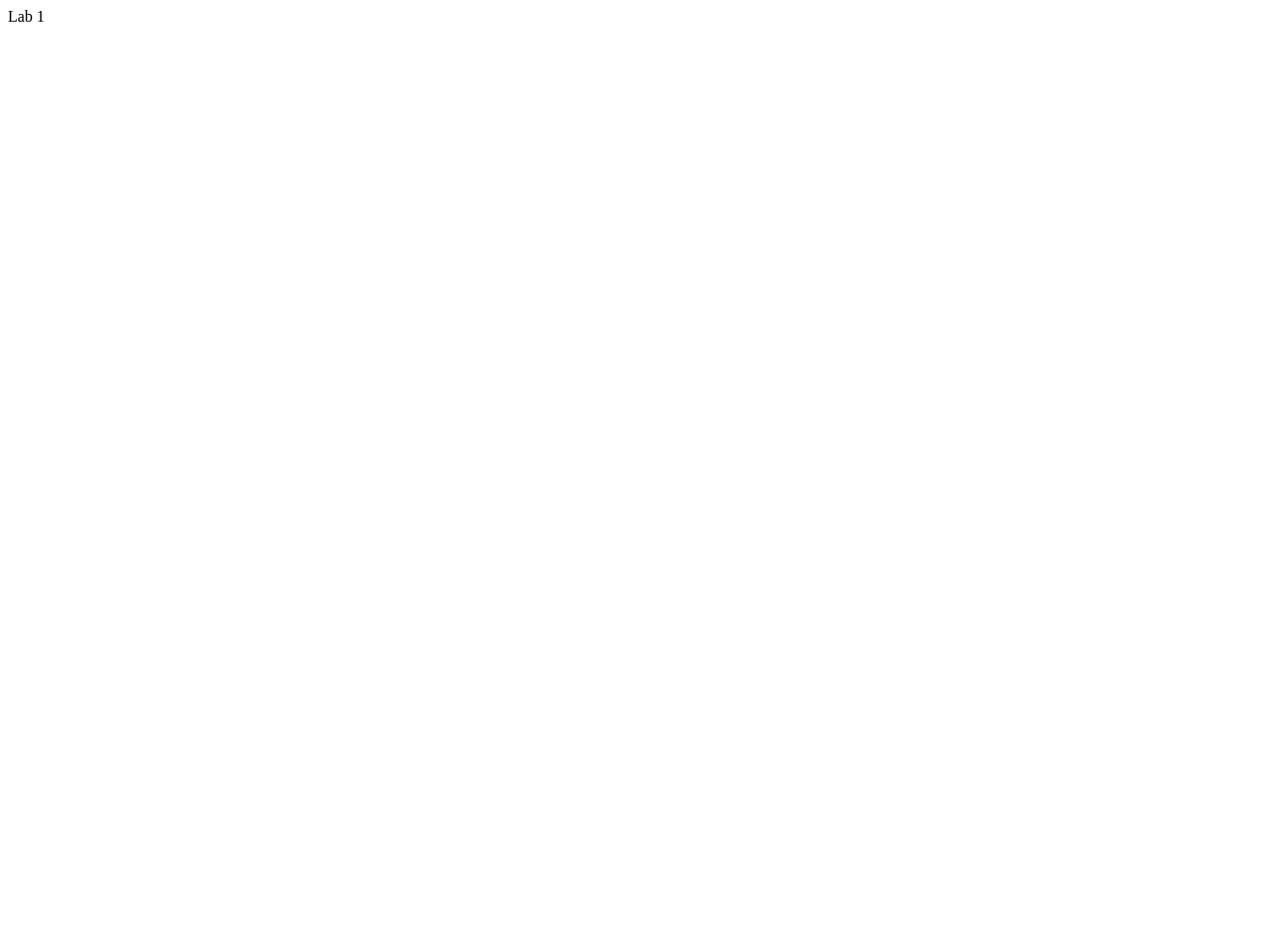
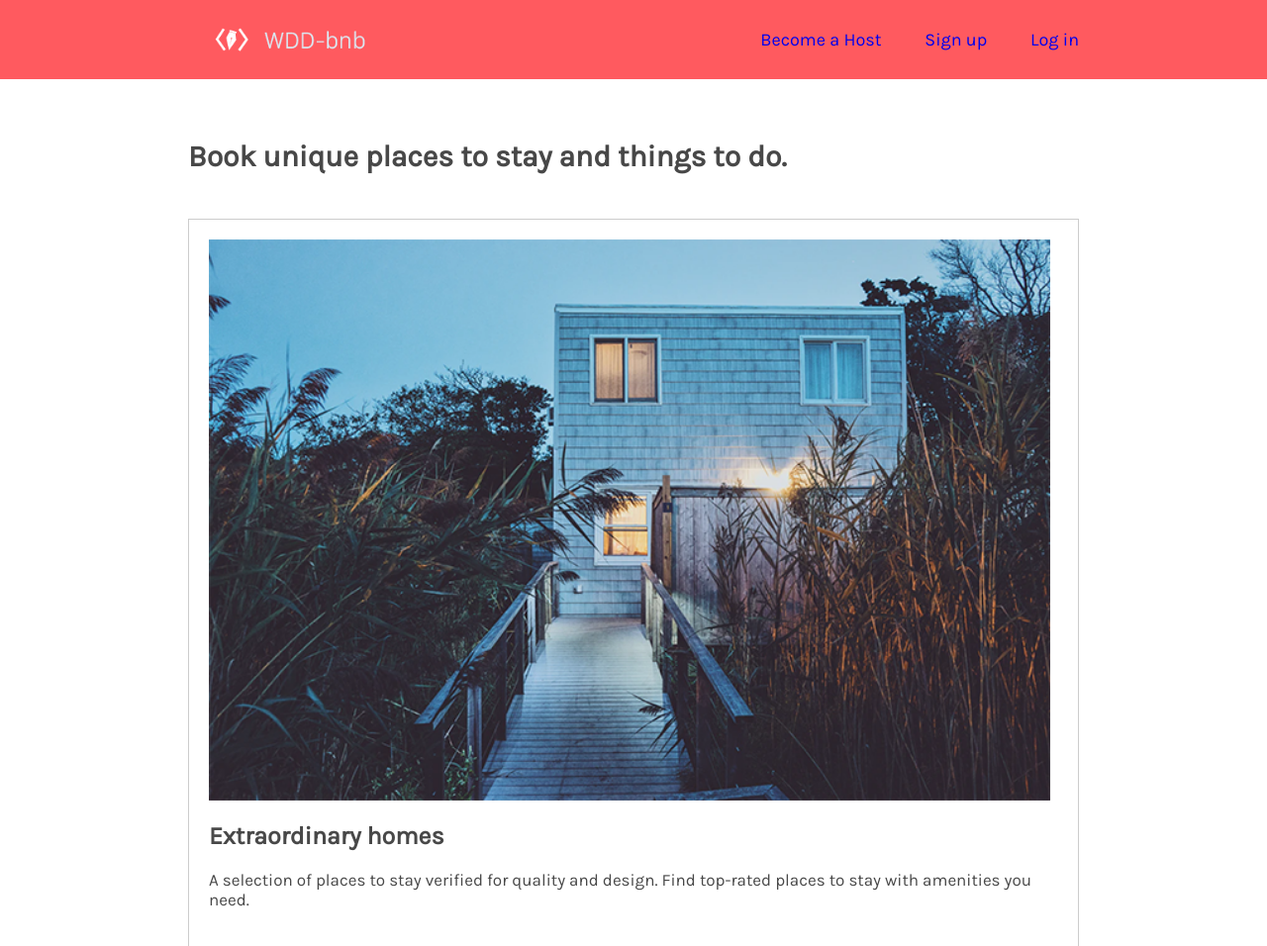
Before and after one commit to kjainnn/kjainnn.github.io, a plain HTML site: page labs/lab2/index.html in a window 1280 px wide. Shown: the top 956 px of the page at 99% size. Before the commit the page ends 800 px from the top, so only its background shows below. Drawn offline with Linux system fonts and the light colour scheme.

Commit message:
finished lab2

```diff
--- /dev/null
+++ b/labs/lab2/css/style.css
@@ -0,0 +1,92 @@
+body {
+    font-family: Karla, sans-serif;
+    color: #484848;
+    margin: 0;
+    padding: 0;
+}
+
+nav ul {
+    list-style-type: none;
+    padding-inline-start: 0;
+    margin-block-start: 0;
+    margin-block-end: 0;
+}
+
+header {
+    background-color: #FF5A5F;
+    height: 80px;
+
+}
+
+#logo {
+    height: 80px;
+}
+
+nav {
+    display: inline-block;
+    float: right;
+}
+nav li {
+    display: inline-block;
+    margin-left: 40px;
+    line-height: 80px;
+}
+
+nav a{
+    font: white;
+    font-size: 18px;
+    text-decoration: none;
+    cursor:  pointer;
+}
+
+nav a:hover{
+    font: white;
+    font-size: 18px;
+    text-decoration: underline;
+    cursor:  pointer;
+}
+
+nav a:visited{
+    font: white;
+    font-size: 18px;
+    text-decoration: none;
+    cursor:  pointer;
+}
+
+nav a:visited:hover{
+    font: white;
+    font-size: 18px;
+    text-decoration: underline;
+    cursor:  pointer;
+}
+
+.content {
+    width: 900px;
+    margin: auto;
+}
+
+
+section {
+    padding: 20px;
+    border: 1px solid #cccccc;
+    margin-bottom: 80px;
+}
+
+section img {
+    width: 850px;
+}
+
+
+h1 {
+    font-size: 30px;
+    padding-top: 40px;
+    padding-bottom: 25px;
+}
+
+h2 {
+    font-size: 25px;
+}
+
+section p {
+    font-size: 17px;
+}
--- a/labs/lab2/index.html
+++ b/labs/lab2/index.html
@@ -1,6 +1,47 @@
-<!DOCTYPE html>
 <html>
-    <body>
-        Lab 1
-    </body>
+  <head>
+    <title>WDD-bnb</title>
+    <link href="https://fonts.googleapis.com/css?family=Karla&display=swap" rel="stylesheet">
+    <link rel="stylesheet" href="css/style.css">
+  </head>
+  <body>
+    <header>
+      <div class = "content">
+      <a href="home">
+        <img src="img/logo.png" alt="" id = "logo" />
+      </a>
+      <nav>
+        <ul>
+          <li><a href="become-host">Become a Host</a></li>
+          <li><a href="sign-up">Sign up</a></li>
+          <li><a href="log-in">Log in</a></li>
+        </ul>
+      </nav>
+    </div>
+    </header>
+
+   <div class="content">
+    <h1>Book unique places to stay and things to do.</h1>
+    <section>
+      <img src="img/house.png" />
+      <h2>Extraordinary homes</h2>
+      <p>
+        A selection of places to stay verified for quality and design. Find
+        top-rated places to stay with amenities you need.
+      </p>
+    </section>
+    <section>
+      <img src="img/city.png" />
+      <h2>Places to stay around the world</h2>
+      <p>Explore a new city on your next trip!</p>
+    </section>
+    <section>
+      <img src="img/sushimaking.png" />
+      <h2>Top-rated experiences</h2>
+      <p>
+        Book one-of-a-kind activities hosted by locals, created for the curious.
+      </p>
+    </section>
+  </div>
+  </body>
 </html>
```
Also changed, not shown: labs/lab2/img/city.png (added), labs/lab2/img/house.png (added), labs/lab2/img/logo.png (added), labs/lab2/img/sushimaking.png (added), 4 other files.
